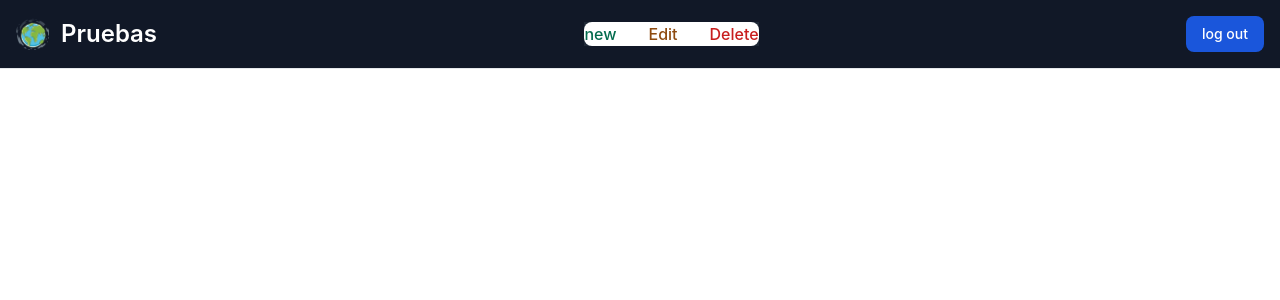
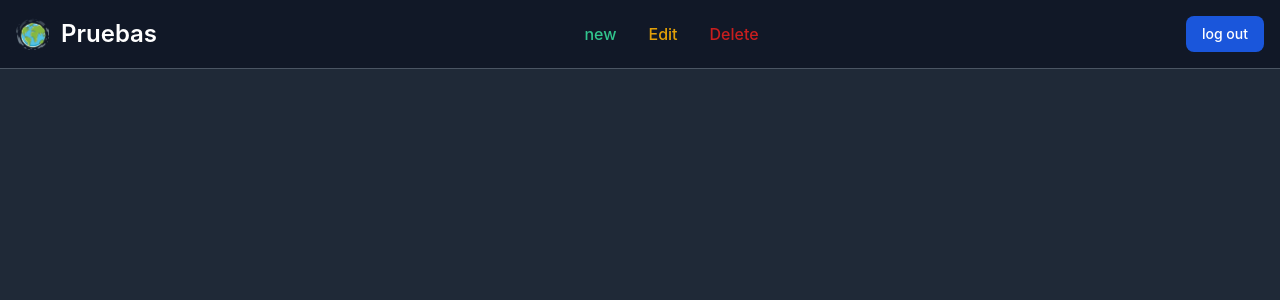
Before and after one commit to ElmerRCH/task-management, an Angular app in the folder Frontend/: page /nav in a window 1280 px wide. Shown: the top 300 px of the page. Built offline with nearby package versions, Linux system fonts and the light colour scheme.

Commit message:
nav quit dark

```diff
--- a/Frontend/src/app/components/nav-bar/nav-bar.component.html
+++ b/Frontend/src/app/components/nav-bar/nav-bar.component.html
@@ -1,5 +1,5 @@
 
-<nav class="bg-gray-900 fixed w-full z-20 top-0 start-0 border-b border-gray-200 dark:border-gray-600">
+<nav class="bg-gray-900 fixed w-full z-20 top-0 start-0 border-b border-gray-600">
   <div class="max-w-screen-xl flex flex-wrap items-center justify-between mx-auto p-4">
     <a href="" class="flex items-center space-x-3 rtl:space-x-reverse">
         <img src="../assets/img/logo_mundo.png" class="h-8" alt="Flowbite Logo">
@@ -14,16 +14,16 @@
           </svg>
       </button>
     </div>
-  <div class=" bg-gray-800 items-center justify-between hidden w-full md:flex md:w-auto md:order-1" id="navbar-sticky">
-    <ul class="flex flex-col p-4 md:p-0 mt-4 font-medium border border-gray-100 rounded-lg bg-gray-50 md:space-x-8 rtl:space-x-reverse md:flex-row md:mt-0 md:border-0 md:bg-white dark:bg-gray-800 md:dark:bg-gray-900 dark:border-gray-700">
+    <div class="items-center justify-between hidden w-full md:flex md:w-auto md:order-1" id="navbar-sticky">
+      <ul class="flex flex-col p-4 md:p-0 mt-4 font-medium border  rounded-lg md:space-x-8 rtl:space-x-reverse md:flex-row md:mt-0 md:border-0 ">
         <li>
-        <a href="#" class="block py-2 px-3 text-white bg-green-700 rounded md:bg-transparent md:text-green-700 md:p-0 md:dark:text-green-500" aria-current="page">new</a>
+          <a href="#" class="block py-2 px-3  bg-green-700 rounded md:bg-transparent md:text-green-400 md:p-0 md:dark:text-green-500" aria-current="page">new</a>
         </li>
         <li>
-        <a href="#" class="block py-2 px-3 text-white bg-yellow-700 rounded md:bg-transparent md:text-yellow-700 md:p-0 md:dark:text-yellow-500">Edit</a>
+          <a href="#" class="block py-2 px-3  bg-yellow-700 rounded md:bg-transparent md:text-yellow-400 md:p-0 md:dark:text-yellow-500">Edit</a>
         </li>
         <li>
-        <a href="#" class="block py-2 px-3 text-white bg-red-700 rounded md:bg-transparent md:text-red-700 md:p-0 md:dark:text-red-500">Delete</a>
+          <a href="#" class="block py-2 px-3  bg-red-700 rounded md:bg-transparent md:text-red-700 md:p-0 md:dark:text-red-500">Delete</a>
         </li>
 
       </ul>
--- a/Frontend/src/app/task/task.component.html
+++ b/Frontend/src/app/task/task.component.html
@@ -1,7 +1,7 @@
 <app-nav-bar></app-nav-bar>
-<div class="tasks-container">
-  <div class="table-container">
-    <div class="relative overflow-x-auto shadow-md sm:rounded-lg">
+<div class="tasks-container ">
+  <div class="table-container ">
+    <div class=" relative overflow-x-auto shadow-md sm:rounded-lg">
       <table class="w-full text-sm text-left rtl:text-right text-gray-500 dark:text-gray-400">
           <thead class="text-xs text-gray-700 uppercase bg-gray-50 dark:bg-gray-700 dark:text-gray-400">
               <tr>
--- a/Frontend/src/index.html
+++ b/Frontend/src/index.html
@@ -7,7 +7,7 @@
   <meta name="viewport" content="width=device-width, initial-scale=1">
   <link rel="icon" type="image/x-icon" href="favicon.ico">
 </head>
-<body class=" dark:bg-gray-800">
+<body class="bg-gray-800">
   <app-root></app-root>
 
 </body>
```
Lines whose indentation alone changed are shown as unchanged.
